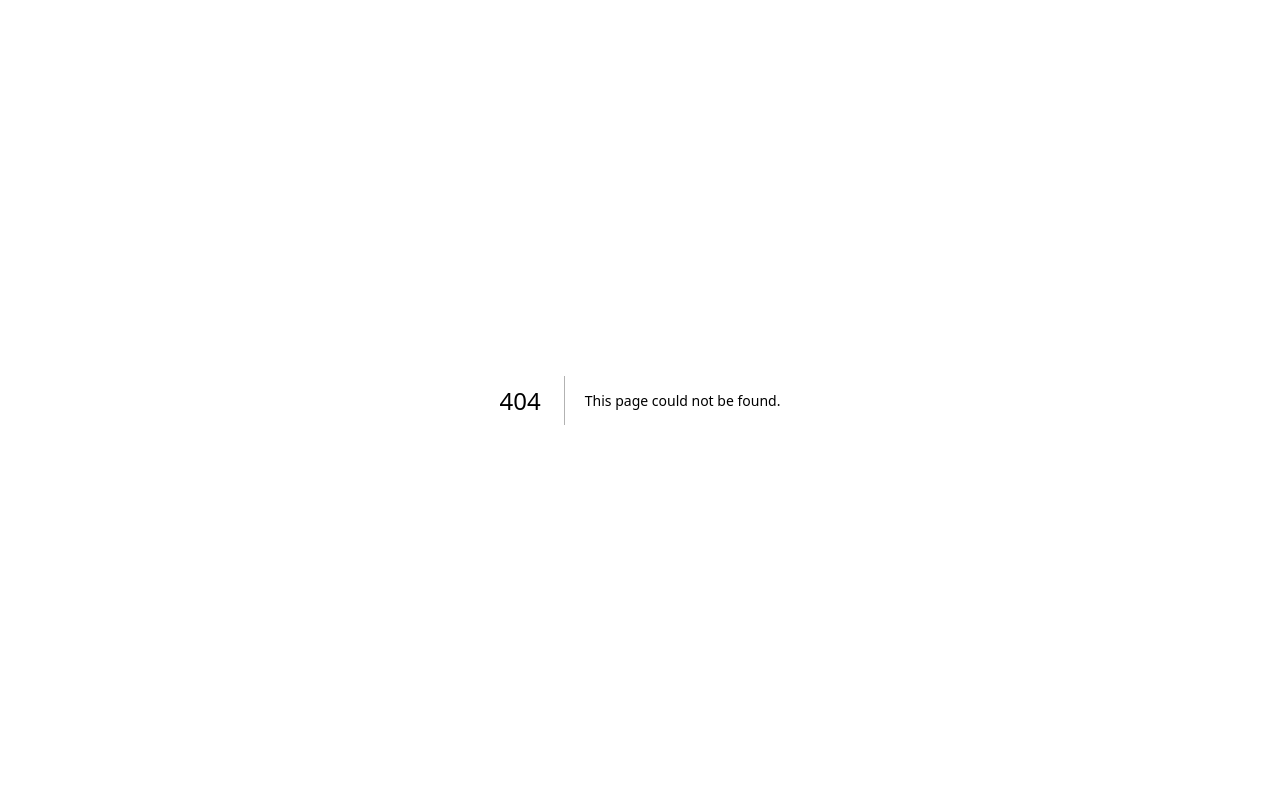
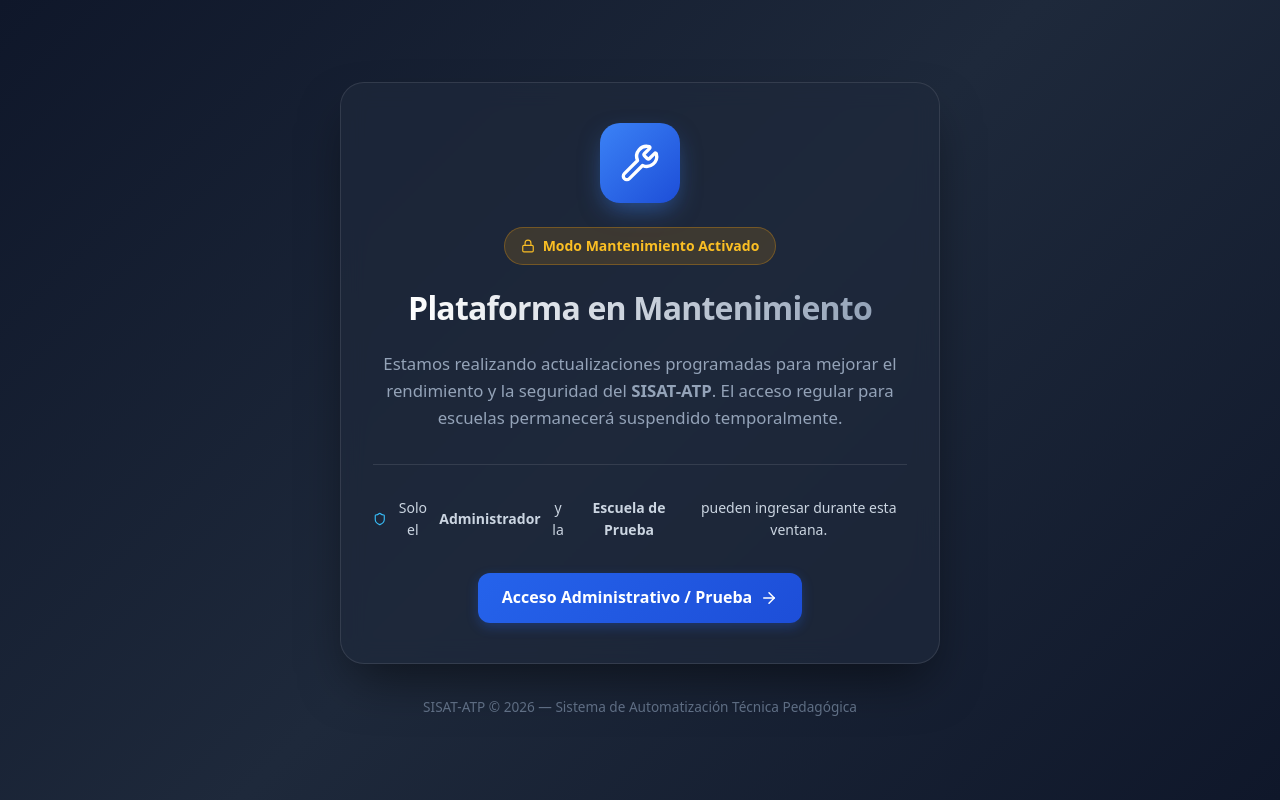
Before and after one commit to SACRINT/SACRINT_SISAT_ATP, a Next.js app: page /mantenimiento in a window 1280 px wide. Before the commit this address had no page. Built offline with nearby package versions, Linux system fonts and the light colour scheme.

Commit message:
feat(mantenimiento): add global maintenance mode toggle, public maintenance page, and access guard

```diff
--- a/src/app/api/admin/pre-revision-config/route.ts
+++ b/src/app/api/admin/pre-revision-config/route.ts
@@ -37,6 +37,7 @@ export async function POST(req: Request) {
     const body = await req.json();
     const updateData: any = {};
     if (body.activoDirectores !== undefined) updateData.activoDirectores = body.activoDirectores;
+    if (body.mantenimiento !== undefined) updateData.mantenimiento = body.mantenimiento;
     if (body.limiteIntentos !== undefined) updateData.limiteIntentos = Number(body.limiteIntentos);
     if (body.providerDefault !== undefined) updateData.providerDefault = body.providerDefault;
     if (body.modelDefault !== undefined) updateData.modelDefault = body.modelDefault;
@@ -49,6 +50,7 @@ export async function POST(req: Request) {
         create: {
             id: "singleton",
             activoDirectores: body.activoDirectores ?? false,
+            mantenimiento: body.mantenimiento ?? false,
             limiteIntentos: body.limiteIntentos !== undefined ? Number(body.limiteIntentos) : 3,
             providerDefault: body.providerDefault ?? "gemini",
             modelDefault: body.modelDefault ?? "gemini-2.5-flash",
--- a/src/app/director/page.tsx
+++ b/src/app/director/page.tsx
@@ -21,6 +21,12 @@ export default async function DirectorPage() {
     });
 
     if (!escuela) redirect("/login");
+
+    // Verificar si la plataforma está en Modo Mantenimiento
+    const configGlobal = await prisma.preRevisionConfig.findUnique({ where: { id: "singleton" } });
+    if (configGlobal?.mantenimiento && !escuela.esDePrueba) {
+        redirect("/mantenimiento");
+    }
 
     // Get selected or active ciclo escolar
     const ciclo = await obtenerCicloActual();
--- /dev/null
+++ b/src/app/mantenimiento/page.tsx
@@ -0,0 +1,129 @@
+import Link from "next/link";
+import { Wrench, Shield, ArrowRight, Lock } from "lucide-react";
+
+export const metadata = {
+    title: "Plataforma en Mantenimiento | SISAT-ATP",
+    description: "La plataforma se encuentra en mantenimiento programado. Volveremos muy pronto.",
+};
+
+export default function MantenimientoPage() {
+    return (
+        <div style={{
+            minHeight: "100vh",
+            display: "flex",
+            flexDirection: "column",
+            alignItems: "center",
+            justifyContent: "center",
+            background: "linear-gradient(135deg, #0f172a 0%, #1e293b 50%, #0f172a 100%)",
+            color: "#f8fafc",
+            fontFamily: "system-ui, -apple-system, sans-serif",
+            padding: "1.5rem",
+            textAlign: "center"
+        }}>
+            <div style={{
+                maxWidth: "600px",
+                width: "100%",
+                background: "rgba(30, 41, 59, 0.7)",
+                backdropFilter: "blur(12px)",
+                border: "1px solid rgba(255, 255, 255, 0.1)",
+                borderRadius: "24px",
+                padding: "2.5rem 2rem",
+                boxShadow: "0 25px 50px -12px rgba(0, 0, 0, 0.5)",
+                display: "flex",
+                flexDirection: "column",
+                alignItems: "center",
+                gap: "1.5rem"
+            }}>
+                {/* Shield / Wrench Icon */}
+                <div style={{
+                    width: "80px",
+                    height: "80px",
+                    borderRadius: "20px",
+                    background: "linear-gradient(135deg, #3b82f6 0%, #1d4ed8 100%)",
+                    display: "flex",
+                    alignItems: "center",
+                    justifyContent: "center",
+                    boxShadow: "0 10px 25px -5px rgba(59, 130, 246, 0.5)"
+                }}>
+                    <Wrench size={40} color="#ffffff" />
+                </div>
+
+                <div style={{
+                    display: "inline-flex",
+                    alignItems: "center",
+                    gap: "0.5rem",
+                    padding: "0.4rem 1rem",
+                    borderRadius: "9999px",
+                    background: "rgba(245, 158, 11, 0.15)",
+                    border: "1px solid rgba(245, 158, 11, 0.3)",
+                    color: "#fbbf24",
+                    fontSize: "0.875rem",
+                    fontWeight: 600
+                }}>
+                    <Lock size={14} /> Modo Mantenimiento Activado
+                </div>
+
+                <h1 style={{
+                    fontSize: "2rem",
+                    fontWeight: 800,
+                    margin: 0,
+                    letterSpacing: "-0.025em",
+                    background: "linear-gradient(to right, #ffffff, #94a3b8)",
+                    WebkitBackgroundClip: "text",
+                    WebkitTextFillColor: "transparent"
+                }}>
+                    Plataforma en Mantenimiento
+                </h1>
+
+                <p style={{
+                    color: "#94a3b8",
+                    fontSize: "1.05rem",
+                    lineHeight: 1.6,
+                    margin: 0
+                }}>
+                    Estamos realizando actualizaciones programadas para mejorar el rendimiento y la seguridad del <strong>SISAT-ATP</strong>. El acceso regular para escuelas permanecerá suspendido temporalmente.
+                </p>
+
+                <div style={{
+                    width: "100%",
+                    height: "1px",
+                    background: "rgba(255, 255, 255, 0.1)",
+                    margin: "0.5rem 0"
+                }} />
+
+                <div style={{
+                    display: "flex",
+                    flexDirection: "column",
+                    gap: "0.5rem",
+                    fontSize: "0.875rem",
+                    color: "#cbd5e1"
+                }}>
+                    <span style={{ display: "flex", alignItems: "center", justifyContent: "center", gap: "0.5rem" }}>
+                        <Shield size={16} color="#38bdf8" /> Solo el <strong>Administrador</strong> y la <strong>Escuela de Prueba</strong> pueden ingresar durante esta ventana.
+                    </span>
+                </div>
+
+                <Link href="/login" style={{
+                    marginTop: "0.5rem",
+                    display: "inline-flex",
+                    alignItems: "center",
+                    gap: "0.5rem",
+                    padding: "0.75rem 1.5rem",
+                    borderRadius: "12px",
+                    background: "linear-gradient(135deg, #2563eb 0%, #1d4ed8 100%)",
+                    color: "#ffffff",
+                    fontWeight: 600,
+                    textDecoration: "none",
+                    transition: "all 0.2s ease",
+                    boxShadow: "0 4px 12px rgba(37, 99, 235, 0.3)"
+                }}>
+                    Acceso Administrativo / Prueba <ArrowRight size={18} />
+                </Link>
+            </div>
+
+            <footer style={{ marginTop: "2rem", color: "#64748b", fontSize: "0.85rem" }}>
+                SISAT-ATP &copy; {new Date().getFullYear()} — Sistema de Automatización Técnica Pedagógica
+            </footer>
+        </div>
+    );
+}
```
Also changed, not shown: src/app/admin/_componentes/GestionLlavesIA.tsx (+85 -0 lines), 1 other file (tests, documents, lock files or other folders).
